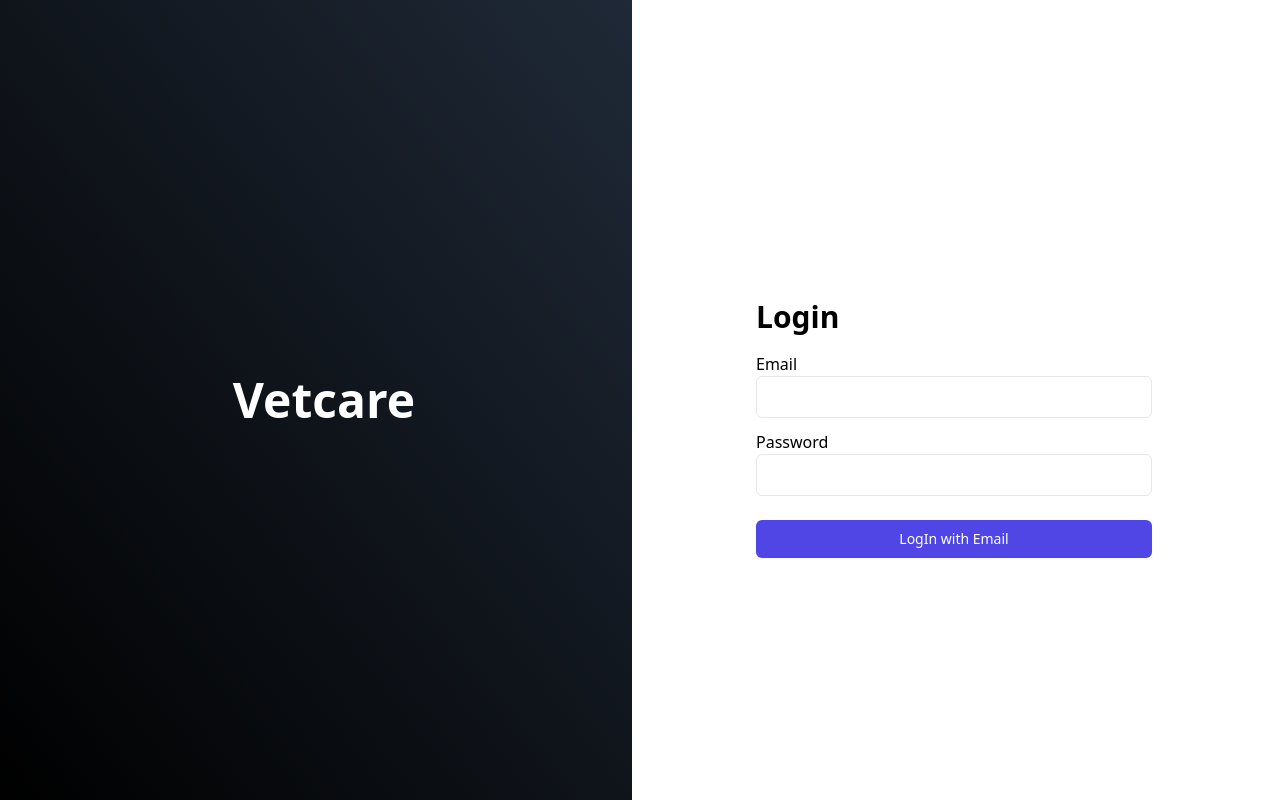
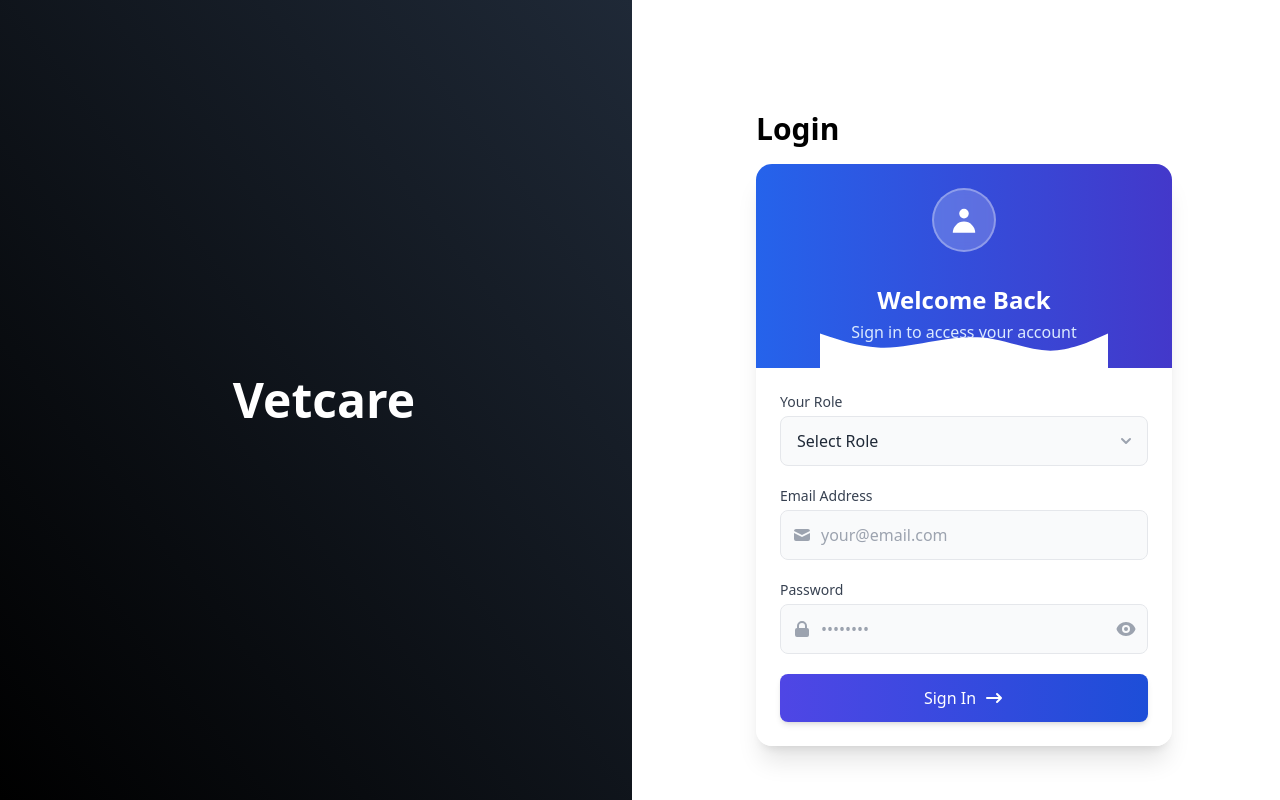
Before and after one commit to Devraj-098765/vet_project_frontend, a React (Vite) app: page /admin in a window 1280 px wide. Built offline with nearby package versions, Linux system fonts and the light colour scheme; no server answers.

Commit message:
feat(Admin): update admin login form with role selection and enhanced UI

```diff
--- a/src/pages/auth/Admin.jsx
+++ b/src/pages/auth/Admin.jsx
@@ -1,84 +1,181 @@
 import { useForm } from "react-hook-form";
-import { NavLink } from "react-router-dom";
 import { z } from "zod";
+import { zodResolver } from "@hookform/resolvers/zod";
+import { useState } from "react";
 import ErrorMessage from "../../utils/ErrorMessage";
 import { Loader } from "../../utils/Loading";
-import useLogin from "../../hooks/useLogin";
-import AuthLayout from "../../utils/AuthLayout"
-import { zodResolver } from "@hookform/resolvers/zod";
 import useAdminLogin from "../../hooks/useAdminLogin";
+import AuthLayout from "../../utils/AuthLayout";
 
-// Define the schema using Zod
 const schema = z.object({
+  role: z.enum(["Admin", "Veterinarian"], { message: "Select a valid role" }),
   email: z.string().email({ message: "Invalid email address" }),
   password: z.string().min(1, { message: "Password is required" }),
 });
 
-const Admin = () => {
+const Login = () => {
+  const [showPassword, setShowPassword] = useState(false);
+
   const {
     register,
     handleSubmit,
-        formState: { errors },
+    formState: { errors, isSubmitting },
   } = useForm({
     resolver: zodResolver(schema),
-  })
+    defaultValues: {
+      role: "",
+      email: "",
+      password: "",
+    }
+  });
 
   const { handleAdminLogin, loading, error } = useAdminLogin();
 
   const onSubmit = async (data) => {
     handleAdminLogin({
+      role: data.role,
       email: data.email,
       password: data.password,
     });
   };
 
   return (
-    <AuthLayout title={"Login"}>
-        <section>
-            <form
-            className="w-[396px]"
-            onSubmit={handleSubmit(onSubmit)}
+    <AuthLayout title="Login">
+      <div className="overflow-hidden rounded-2xl shadow-xl w-full max-w-md">
+        {/* Header with wave design */}
+        <div className="bg-gradient-to-r from-blue-600 to-indigo-700 p-6 relative">
+          <div className="absolute left-0 right-0 bottom-0">
+            <svg xmlns="http://www.w3.org/2000/svg" viewBox="0 0 1440 320" className="w-full h-16 -mb-1">
+              <path fill="#ffffff" fillOpacity="1" d="M0,128L48,144C96,160,192,192,288,197.3C384,203,480,181,576,165.3C672,149,768,139,864,154.7C960,171,1056,213,1152,213.3C1248,213,1344,171,1392,149.3L1440,128L1440,320L1392,320C1344,320,1248,320,1152,320C1056,320,960,320,864,320C768,320,672,320,576,320C480,320,384,320,288,320C192,320,96,320,48,320L0,320Z"></path>
+            </svg>
+          </div>
+          <div className="flex items-center justify-center mb-8">
+            <div className="w-16 h-16 bg-white/20 backdrop-blur-sm rounded-full flex items-center justify-center border-2 border-white/30">
+              <svg xmlns="http://www.w3.org/2000/svg" className="h-8 w-8 text-white" viewBox="0 0 20 20" fill="currentColor">
+                <path fillRule="evenodd" d="M10 9a3 3 0 100-6 3 3 0 000 6zm-7 9a7 7 0 1114 0H3z" clipRule="evenodd" />
+              </svg>
+            </div>
+          </div>
+          <h2 className="text-2xl font-bold text-white text-center">Welcome Back</h2>
+          <p className="text-blue-100 text-center mt-1">Sign in to access your account</p>
+        </div>
+
+        {/* Main content */}
+        <div className="bg-white p-6">
+          <form className="w-full space-y-5" onSubmit={handleSubmit(onSubmit)}>
+            <div className="space-y-1">
+              <label htmlFor="role" className="block text-sm font-medium text-gray-700">Your Role</label>
+              <div className="relative">
+                <select
+                  {...register("role")}
+                  id="role"
+                  className="w-full appearance-none bg-gray-50 border border-gray-200 rounded-lg px-4 py-3 pr-10 focus:outline-none focus:ring-2 focus:ring-indigo-500 focus:border-transparent transition-all duration-300 text-gray-800"
                 >
+                  <option value="" className="text-gray-400">Select Role</option>
+                  <option value="Admin" className="text-gray-800">Admin</option>
+                  <option value="Veterinarian" className="text-gray-800">Veterinarian</option>
+                </select>
+                <div className="absolute right-3 top-1/2 transform -translate-y-1/2 text-gray-400 pointer-events-none">
+                  <svg xmlns="http://www.w3.org/2000/svg" className="h-5 w-5" viewBox="0 0 20 20" fill="currentColor">
+                    <path fillRule="evenodd" d="M5.293 7.293a1 1 0 011.414 0L10 10.586l3.293-3.293a1 1 0 111.414 1.414l-4 4a1 1 0 01-1.414 0l-4-4a1 1 0 010-1.414z" clipRule="evenodd" />
+                  </svg>
+                </div>
+              </div>
+              {errors.role && <ErrorMessage>{errors.role.message}</ErrorMessage>}
+            </div>
 
-        <div className="mb-3">
-            <label htmlFor="email">Email</label>
+            <div className="space-y-1">
+              <label htmlFor="email" className="block text-sm font-medium text-gray-700">Email Address</label>
+              <div className="relative">
+                <div className="absolute left-3 top-1/2 transform -translate-y-1/2 text-gray-400">
+                  <svg xmlns="http://www.w3.org/2000/svg" className="h-5 w-5" viewBox="0 0 20 20" fill="currentColor">
+                    <path d="M2.003 5.884L10 9.882l7.997-3.998A2 2 0 0016 4H4a2 2 0 00-1.997 1.884z" />
+                    <path d="M18 8.118l-8 4-8-4V14a2 2 0 002 2h12a2 2 0 002-2V8.118z" />
+                  </svg>
+                </div>
                 <input
                   {...register("email")}
-            type="text"
+                  type="email"
                   id="email"
-                className="w-full px-3 py-2 rounded-md border focus:outline-none focus:ring focus:border-blue-300"
+                  placeholder="your@email.com"
+                  className="w-full pl-10 pr-4 py-3 bg-gray-50 border border-gray-200 rounded-lg focus:outline-none focus:ring-2 focus:ring-indigo-500 focus:border-transparent transition-all duration-300 text-gray-800"
                 />
+              </div>
               {errors.email && <ErrorMessage>{errors.email.message}</ErrorMessage>}
             </div>
 
-            <div className="mb-3">
-                <label htmlFor="password">Password</label>
+            <div className="space-y-1">
+              <label htmlFor="password" className="block text-sm font-medium text-gray-700">Password</label>
+              <div className="relative">
+                <div className="absolute left-3 top-1/2 transform -translate-y-1/2 text-gray-400">
+                  <svg xmlns="http://www.w3.org/2000/svg" className="h-5 w-5" viewBox="0 0 20 20" fill="currentColor">
+                    <path fillRule="evenodd" d="M5 9V7a5 5 0 0110 0v2a2 2 0 012 2v5a2 2 0 01-2 2H5a2 2 0 01-2-2v-5a2 2 0 012-2zm8-2v2H7V7a3 3 0 016 0z" clipRule="evenodd" />
+                  </svg>
+                </div>
                 <input
                   {...register("password")}
-                type="password"
+                  type={showPassword ? "text" : "password"}
                   id="password"
-                className="w-full px-3 py-2 rounded-md border focus:outline-none focus:ring focus:border-blue-300"
+                  placeholder="••••••••"
+                  className="w-full pl-10 pr-12 py-3 bg-gray-50 border border-gray-200 rounded-lg focus:outline-none focus:ring-2 focus:ring-indigo-500 focus:border-transparent transition-all duration-300 text-gray-800"
                 />
-                {errors.password && (
-                <ErrorMessage>{errors.password.message}</ErrorMessage>
+                <button
+                  type="button"
+                  onClick={() => setShowPassword(!showPassword)}
+                  className="absolute right-3 top-1/2 transform -translate-y-1/2 text-gray-400 hover:text-gray-600 focus:outline-none"
+                >
+                  {showPassword ? (
+                    <svg xmlns="http://www.w3.org/2000/svg" className="h-5 w-5" viewBox="0 0 20 20" fill="currentColor">
+                      <path fillRule="evenodd" d="M3.707 2.293a1 1 0 00-1.414 1.414l14 14a1 1 0 001.414-1.414l-1.473-1.473A10.014 10.014 0 0019.542 10C18.268 5.943 14.478 3 10 3a9.958 9.958 0 00-4.512 1.074l-1.78-1.781zm4.261 4.26l1.514 1.515a2.003 2.003 0 012.45 2.45l1.514 1.514a4 4 0 00-5.478-5.478z" clipRule="evenodd" />
+                      <path d="M12.454 16.697L9.75 13.992a4 4 0 01-3.742-3.741L2.335 6.578A9.98 9.98 0 00.458 10c1.274 4.057 5.065 7 9.542 7 .847 0 1.669-.105 2.454-.303z" />
+                    </svg>
+                  ) : (
+                    <svg xmlns="http://www.w3.org/2000/svg" className="h-5 w-5" viewBox="0 0 20 20" fill="currentColor">
+                      <path d="M10 12a2 2 0 100-4 2 2 0 000 4z" />
+                      <path fillRule="evenodd" d="M.458 10C1.732 5.943 5.522 3 10 3s8.268 2.943 9.542 7c-1.274 4.057-5.064 7-9.542 7S1.732 14.057.458 10zM14 10a4 4 0 11-8 0 4 4 0 018 0z" clipRule="evenodd" />
+                    </svg>
                   )}
+                </button>
+              </div>
+              {errors.password && <ErrorMessage>{errors.password.message}</ErrorMessage>}
             </div>
 
-            {error && <ErrorMessage>{error}</ErrorMessage>}
+            {error && (
+              <div className="p-3 bg-red-50 border border-red-200 rounded-lg flex items-start">
+                <div className="flex-shrink-0 mt-0.5">
+                  <svg xmlns="http://www.w3.org/2000/svg" className="h-5 w-5 text-red-500" viewBox="0 0 20 20" fill="currentColor">
+                    <path fillRule="evenodd" d="M10 18a8 8 0 100-16 8 8 0 000 16zM8.707 7.293a1 1 0 00-1.414 1.414L8.586 10l-1.293 1.293a1 1 0 101.414 1.414L10 11.414l1.293 1.293a1 1 0 001.414-1.414L11.414 10l1.293-1.293a1 1 0 00-1.414-1.414L10 8.586 8.707 7.293z" clipRule="evenodd" />
+                  </svg>
+                </div>
+                <div className="ml-3">
+                  <ErrorMessage>{error}</ErrorMessage>
+                </div>
+              </div>
+            )}
 
-            <div className="flex flex-col gap-3 mt-6">
+            <div className="mt-6">
               <button
-                className="w-full flex justify-center py-2 px-4 border border-transparent rounded-md shadow-sm text-sm font-medium text-white bg-indigo-600 hover:bg-indigo-700 focus:outline-none focus:ring-2 focus:ring-offset-2 focus:ring-indigo-500"
-                disabled={loading}
+                type="submit"
+                className="w-full flex justify-center items-center bg-gradient-to-r from-indigo-600 to-blue-700 hover:from-indigo-700 hover:to-blue-800 text-white font-medium py-3 px-4 rounded-lg shadow-md hover:shadow-lg transform transition-all duration-300 hover:-translate-y-0.5 focus:outline-none focus:ring-2 focus:ring-indigo-500 focus:ring-offset-2 disabled:opacity-70 disabled:cursor-not-allowed disabled:transform-none"
+                disabled={loading || isSubmitting}
               >
-                {loading ? <Loader /> : "LogIn with Email"}
+                {loading ? (
+                  <Loader />
+                ) : (
+                  <span className="flex items-center">
+                    <span>Sign In</span>
+                    <svg xmlns="http://www.w3.org/2000/svg" className="h-5 w-5 ml-2" viewBox="0 0 20 20" fill="currentColor">
+                      <path fillRule="evenodd" d="M12.293 5.293a1 1 0 011.414 0l4 4a1 1 0 010 1.414l-4 4a1 1 0 01-1.414-1.414L14.586 11H3a1 1 0 110-2h11.586l-2.293-2.293a1 1 0 010-1.414z" clipRule="evenodd" />
+                    </svg>
+                  </span>
+                )}
               </button>
             </div>
           </form>
-        </section>
+        </div>
+      </div>
     </AuthLayout>
+  );
+};
 
-  )
-}
-
-export default Admin;
+export default Login;
```
Lines whose indentation alone changed are shown as unchanged.
